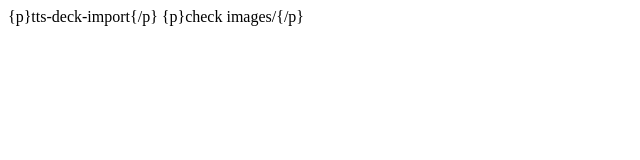
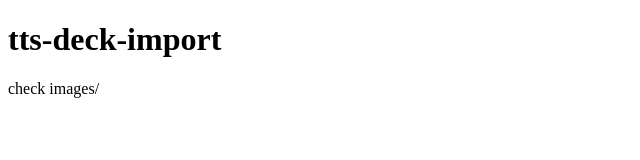
Before and after one commit to eflores370/tts-deck-import, a plain HTML site: page index.html in a window 1280 px wide. Shown: the whole page, without its empty margins (0-640 px from the left). Drawn offline with Linux system fonts and the light colour scheme.

Commit message:
fixed index.html again because im dumb

```diff
--- a/index.html
+++ b/index.html
@@ -5,7 +5,7 @@
         <title>title</title>
     </head>
     <body>
-        {p}tts-deck-import{/p}
-        {p}check images/{/p}
+        <h1>tts-deck-import</h1>
+        <p>check images/</p>
     </body>
 </html>
```
